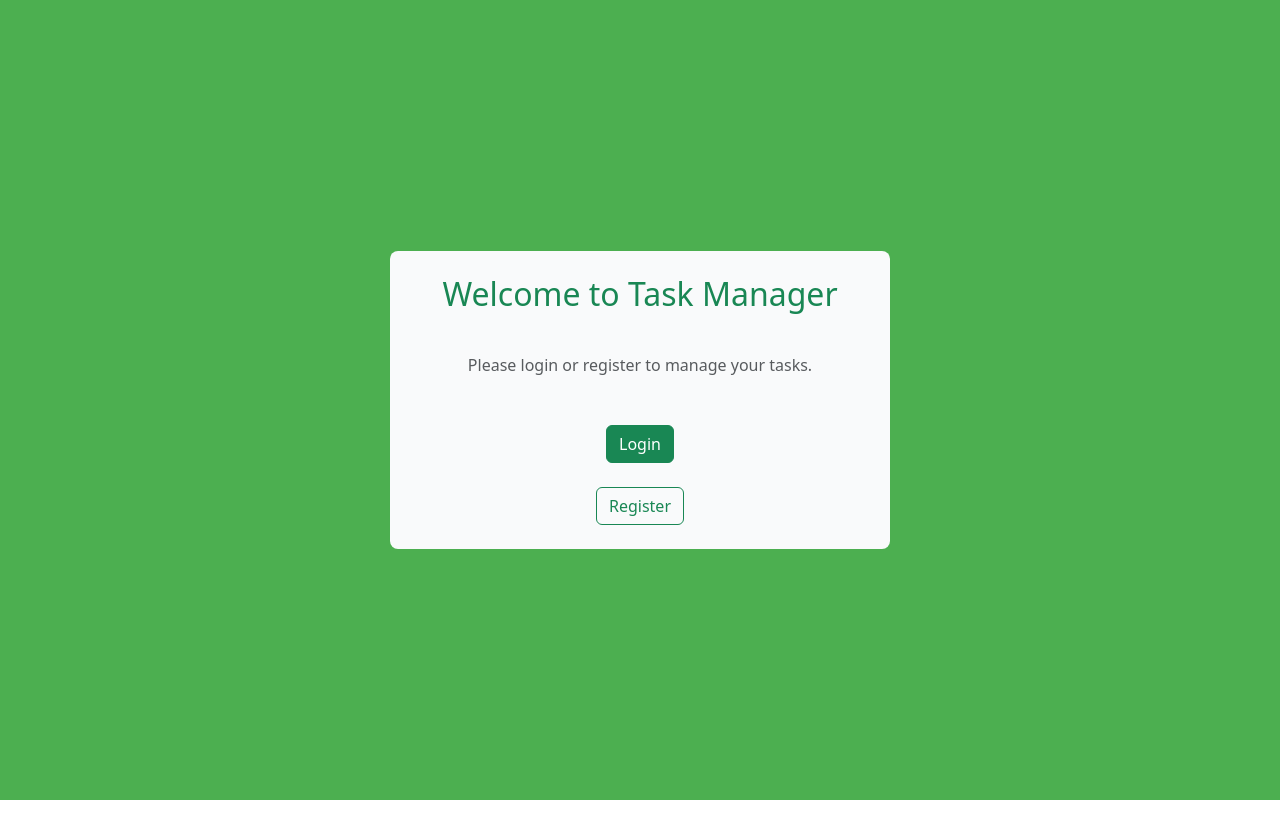
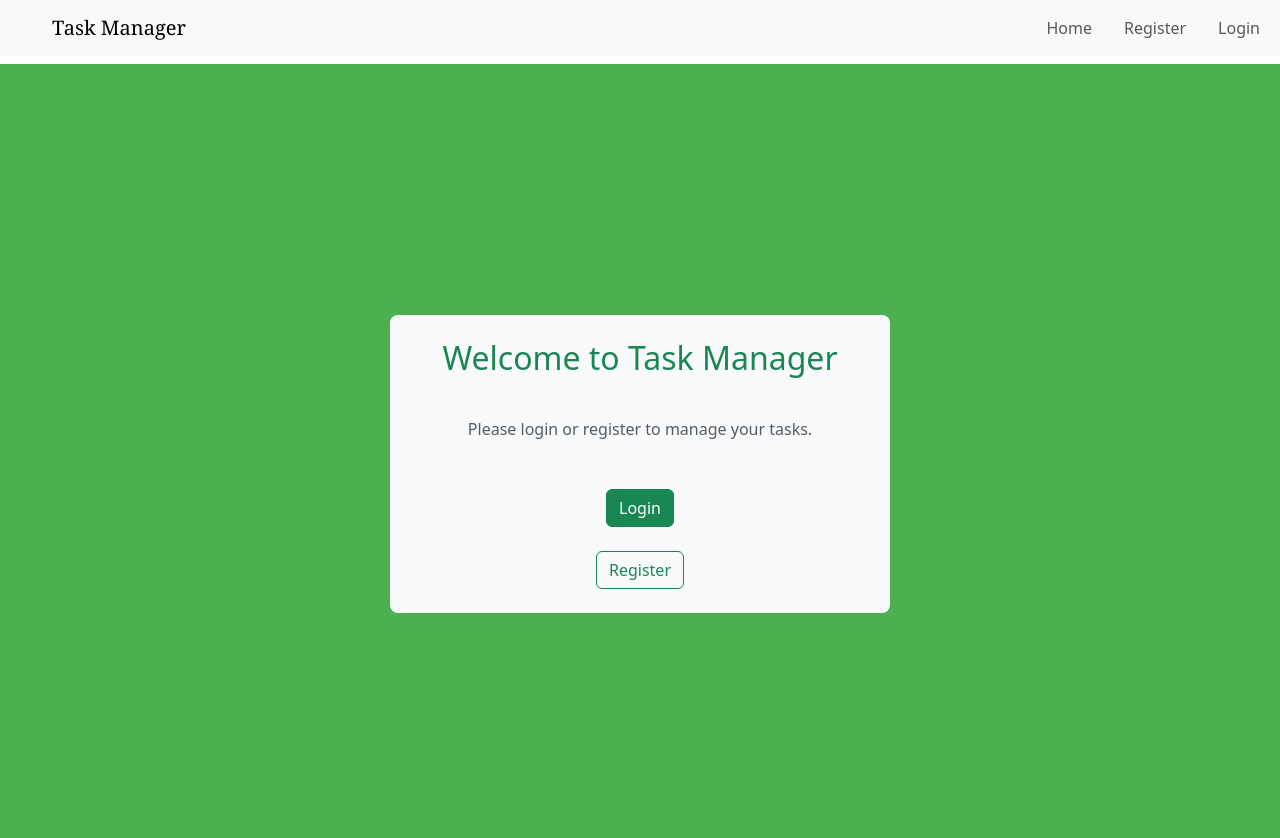
Before and after one commit to yashkumary385/task-manager-fullstack, a React (Vite) app in the folder frontend/: page / in a window 1280 px wide. Shown: the top 838 px of the page. Before the commit the page ends 800 px from the top, so only its background shows below. Built offline with nearby package versions, Linux system fonts and the light colour scheme; no server answers.

Commit message:
debugging

```diff
--- a/frontend/src/components/Header.jsx
+++ b/frontend/src/components/Header.jsx
@@ -6,7 +6,7 @@ import Navbar from 'react-bootstrap/Navbar';
 import { useAuth } from '../context/AuthContext';
 
 const Header = () => {
-  const { logout } = useAuth();
+  const { logout  , user} = useAuth();
 
   const handleLogout = () => {
     const confirm = window.confirm("Are you sure You want to logout ?")
@@ -21,14 +21,24 @@ const Header = () => {
     <Navbar className="bg-body-tertiary mb-2 relative">
       <Container fluid>
         <Navbar.Brand className="font-serif px-10">Task Manager</Navbar.Brand>
+       {   user ? ( <>
 
-
-        <Nav className="ms-auto align-items-center flex gap-3">
+          <Nav className="ms-auto align-items-center flex gap-3">
           <Nav.Link href="/">Home</Nav.Link>
           <Nav.Link href="/dashboard">Dashboard</Nav.Link>
           <Nav.Link href="/tasks">Tasks</Nav.Link>
           <button onClick={handleLogout}>Logout</button>
         </Nav>
+      </> ) :
+      ( <>
+      <Nav className="ms-auto align-items-center flex gap-3">
+          <Nav.Link href="/">Home</Nav.Link>
+          <Nav.Link href="/register">Register</Nav.Link>
+          <Nav.Link href="/login">Login</Nav.Link>
+        </Nav>
+        </>
+      )
+}
 
       </Container>
     </Navbar>
--- a/frontend/src/pages/Home.jsx
+++ b/frontend/src/pages/Home.jsx
@@ -1,9 +1,12 @@
 import React from 'react';
 import { Link } from 'react-router-dom';
 import Button from 'react-bootstrap/Button';
+import Header from '../components/Header';
 
 const Home = () => {
   return (
+    <>
+    <Header/>
         <div
             className="flex justify-center items-center min-h-screen px-4"
             style={{ backgroundColor: "#4CAF50" }}
@@ -23,7 +26,7 @@ const Home = () => {
 
             </div>
         </div>
-
+</>
     )
 
 
```
